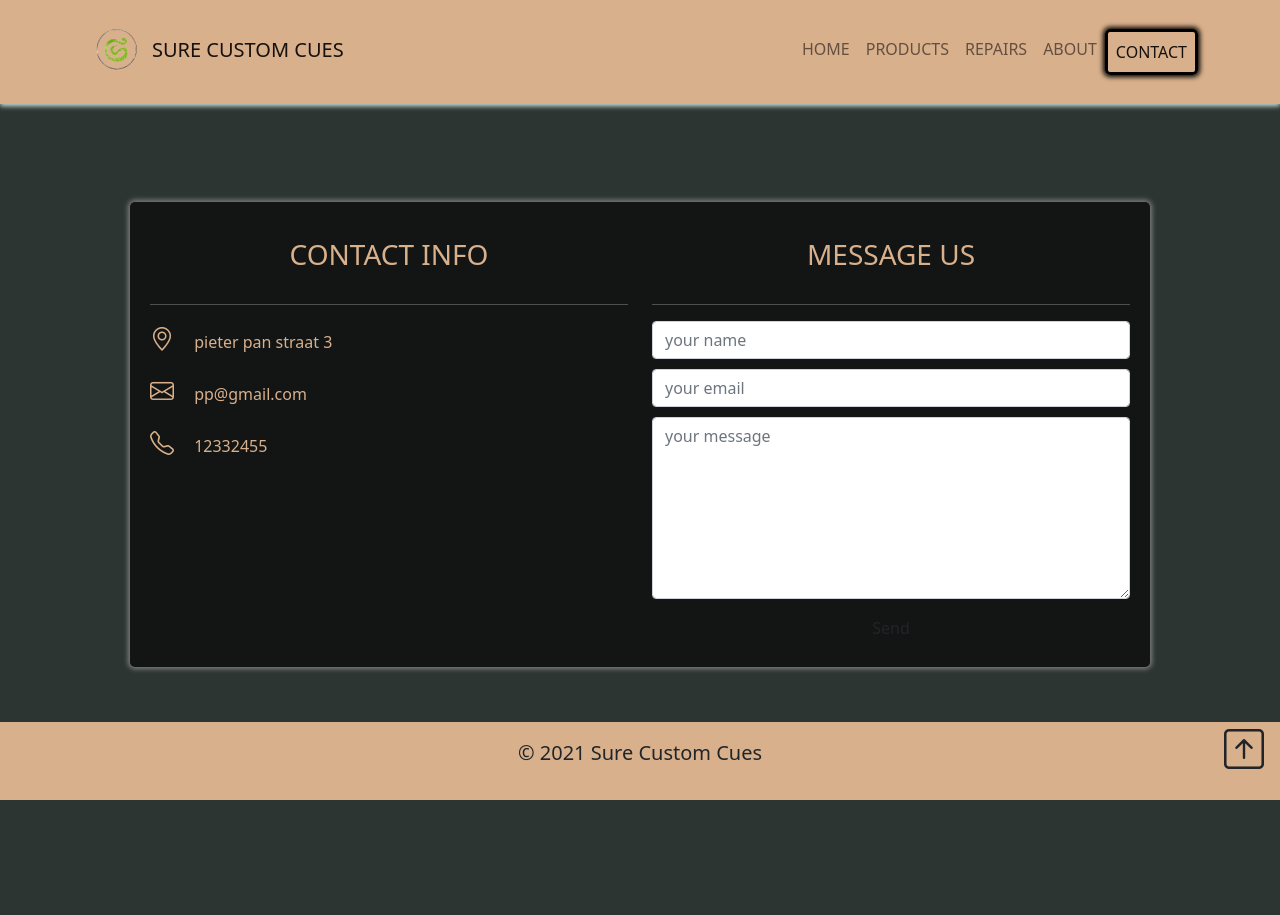
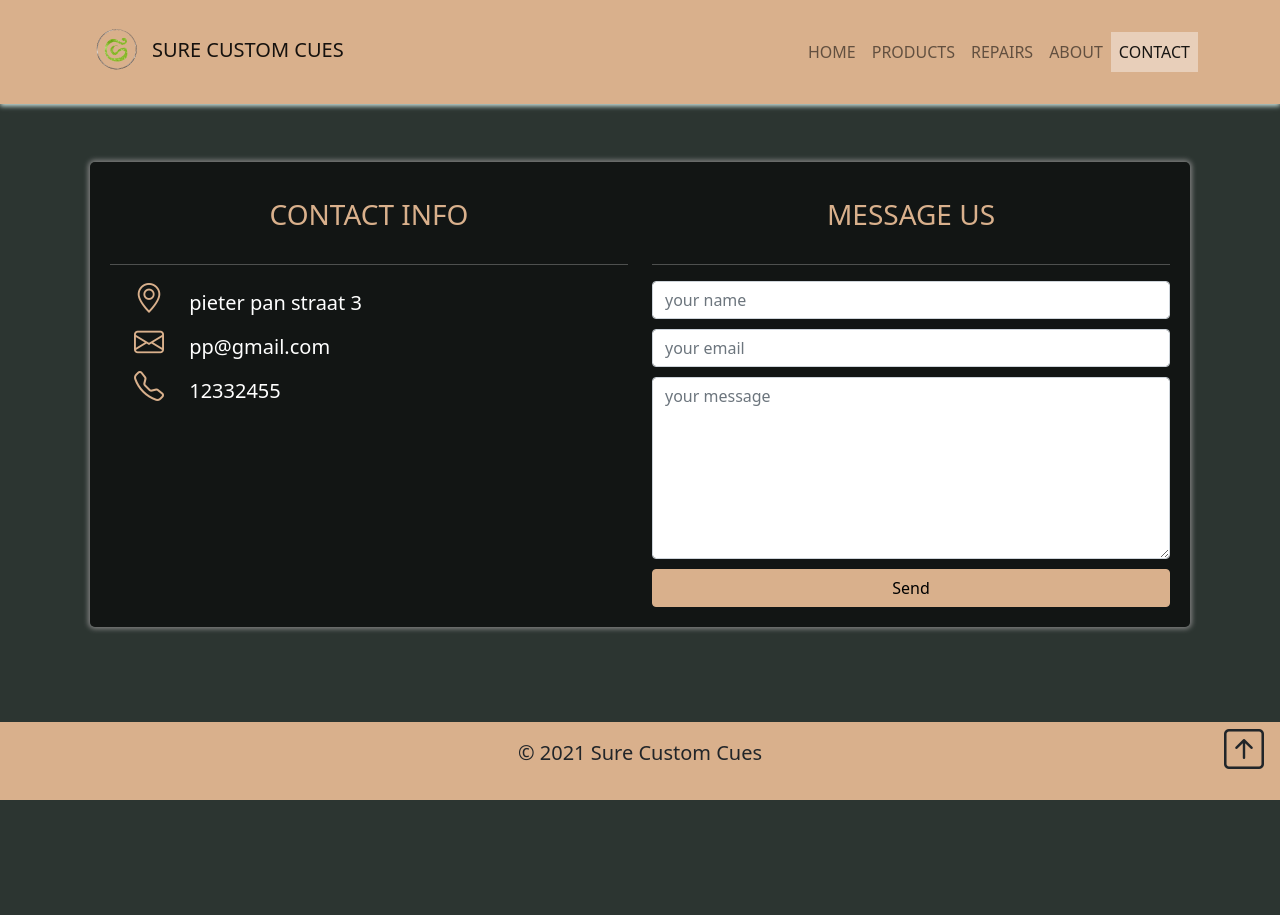
Before and after one commit to ivarsaris/sure_cues, a Django app: page /contact/ in a window 1280 px wide. After the commit the page ends 800 px from the top, so only its background shows below. Run offline with Django 3.2, Linux system fonts and the light colour scheme; some libraries are stand-ins or nearby versions.

Commit message:
styled navbar active and hoover

```diff
--- a/webpage/static/webpage/style.css
+++ b/webpage/static/webpage/style.css
@@ -47,11 +47,91 @@ body {
 }
 
 .navbar-nav .nav-item .active {
-    box-shadow: 0 0 5px 2px black;
-    border: black solid 3px;
-    border-radius: 5px;
+    background: #E8CFBA;
 }
 
+.navbar-nav .nav-item,
+.navbar-nav .nav-item:after,
+.navbar-nav .nav-item:before {
+  transition: all .5s;
+}
+nav ul li a:hover {
+  color: #555;
+}
+
+.navbar-nav .nav-item {
+    position:relative;
+    z-index: 1;
+}
+
+.navbar-nav .nav-item:after {
+    display: block;
+    position: absolute;
+    top: 0;
+    left: 0;
+    bottom: 0;
+    right: 0;
+    margin: auto;
+    width: 100%;
+    height: 1px;
+    content: '.';
+    color: transparent;
+    background: #F3E7DC;
+    visibility: none;
+    opacity: 0;
+    z-index: -1;
+}
+
+.navbar-nav .nav-item:hover:after {
+    opacity: 1;
+    visibility: visible;
+    height: 100%;
+}
+
+/* Keyframes */
+@-webkit-keyframes fill {
+    0% {
+      width: 0%;
+      height: 1px;
+    }
+    50% {
+      width: 100%;
+      height: 1px;
+    }
+    100% {
+      width: 100%;
+      height: 100%;
+      background: #333;
+    }
+  }
+
+  /* Keyframes */
+  @-webkit-keyframes circle {
+    0% {
+      width: 1px;
+      top: 0;
+      left: 0;
+      bottom: 0;
+      right: 0;
+      margin: auto;
+      height: 1px;
+      z-index: -1;
+      background: #eee;
+      border-radius: 100%;
+    }
+    100% {
+      background: #aaa;
+      height: 5000%;
+      width: 5000%;
+      z-index: -1;
+      top: 0;
+      bottom: 0;
+      left: 0;
+      right: 0;
+      margin: auto;
+      border-radius: 0;
+    }
+  }
 
 /* homepage carousel */
 
@@ -133,6 +213,17 @@ body {
     margin-top: 10px;
 }
 
+.custom-button {
+    background-color: #D9B08c;
+    border-color: #D9B08c;
+}
+
+.custom-button:hover {
+    background-color: black;
+    border-color: #D9B08c;
+    color: #D9B08c;
+}
+
 @media screen and (min-width: 768px) {
     .contact-info {
         margin-left: auto;
--- a/webpage/templates/webpage/contact.html
+++ b/webpage/templates/webpage/contact.html
@@ -2,7 +2,7 @@
 
 {% block content %}
 
-<section class="head p-5">
+<section class="head p-2">
     {% if message_name %}
         <h5>Dear {{ message_name }}, thanks for your email. We'll respond shortly</h5>
     {% endif %}
@@ -11,9 +11,11 @@
             <div class="col-md-6">
                 <h3 class='text-center py-3'>CONTACT INFO</h3>
                 <hr>
-                <p><i class="bi bi-geo-alt contact-icon"></i>&emsp; pieter pan straat 3</p>
-                <p><i class="bi bi-envelope"></i>&emsp; pp@gmail.com</p>
-                <p><i class="bi bi-telephone"></i>&emsp; 12332455</p>
+                <div class="row contact-info gx-5">
+                    <h5 class="text-white"><i class="bi bi-geo-alt contact-icon"></i>&emsp; pieter pan straat 3</h5>
+                    <h5 class="text-white"><i class="bi bi-envelope"></i>&emsp; pp@gmail.com</h5>
+                    <h5 class="text-white"><i class="bi bi-telephone"></i>&emsp; 12332455</h5>
+                </div>
             </div>
             <!-- Form -->
             <div class="col-md-6">
@@ -31,7 +33,7 @@
                         <textarea name="message-message" class="form-control" rows="7"placeholder="your message"></textarea>
                     </div>
                     <div class="form-group d-grid gap-2 contact-form-button">
-                        <button type="submit" value="submit" class="btn btn-infoo">Send</button>
+                        <button type="submit" value="submit" class="btn btn-info custom-button">Send</button>
                     </div>
                 </form>
             </div>
```
Also changed, not shown: db.sqlite3, media/gallery_images/zen4.jpg (added), media/product_images/Black_Boar.jpg (added).
